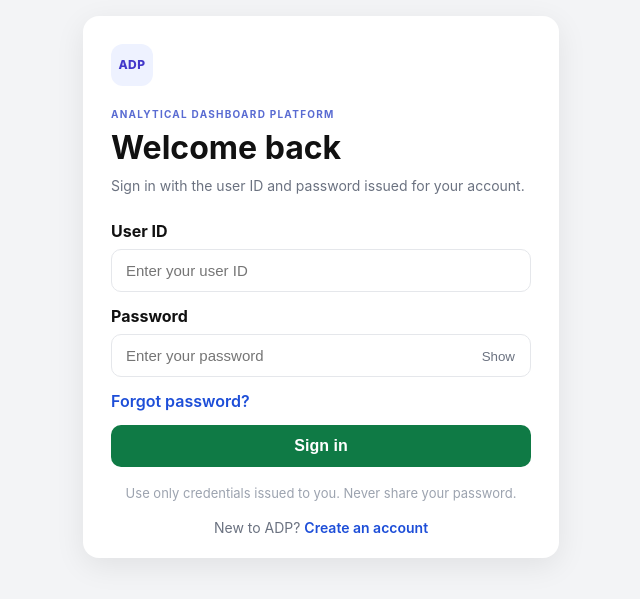
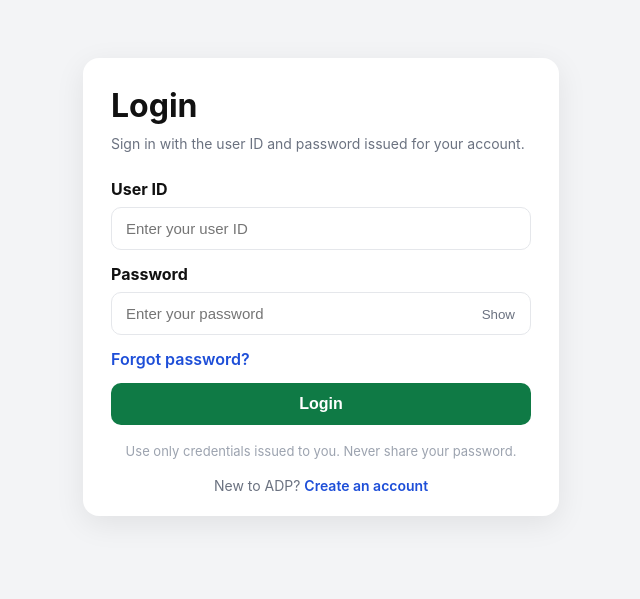
Before and after one commit to ShreyaChaurasiya/Analytical-Dashboard-Platform, a React (Create React App) app in the folder frontend/: page /login in a window 1280 px wide. Shown: the part 137-736 px from the top of the page, without its empty margins (319-959 px from the left). Built offline with nearby package versions, Linux system fonts and the light colour scheme.

Commit message:
Simplify login page heading and button

```diff
--- a/frontend/src/pages/Login.js
+++ b/frontend/src/pages/Login.js
@@ -15,9 +15,7 @@
     return (
         <main className="login-page">
             <section className="login-card" aria-labelledby="login-heading">
-                <div className="login-brand-mark" aria-hidden="true">ADP</div>
-                <p className="login-eyebrow">ANALYTICAL DASHBOARD PLATFORM</p>
-                <h1 id="login-heading">Welcome back</h1>
+                <h1 id="login-heading">Login</h1>
                 <p className="login-description">Sign in with the user ID and password issued for your account.</p>
 
                 <form onSubmit={handleSubmit}>
@@ -61,7 +59,7 @@
                     </label>
 
                     <Link className="login-forgot" to="/forget-password">Forgot password?</Link>
-                    <button className="login-submit" type="submit">Sign in</button>
+                    <button className="login-submit" type="submit">Login</button>
                     {notice && <p className="login-notice" role="status">{notice}</p>}
                 </form>
 
```
